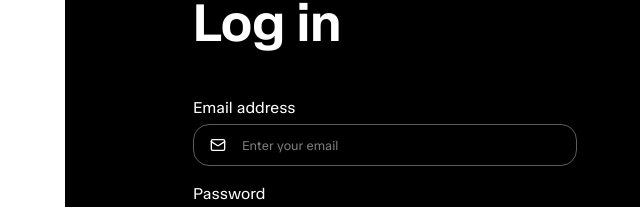
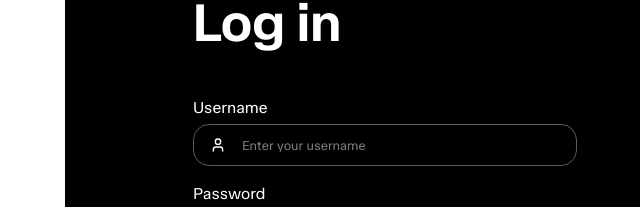
Before and after one commit to JoseBarron12/admin-dashboard, a React (Vite) app: page / in a window 1280 px wide. Shown: the part 193-400 px from the top of the page, without its empty margins (575-1215 px from the left). Built offline with nearby package versions, Linux system fonts and the light colour scheme.

Commit message:
fix: login with username replace login with email
API utilise username look up without option for
an email login feature. Login page follow API
endpoint demands for login functionality.

```diff
--- a/src/components/Login.jsx
+++ b/src/components/Login.jsx
@@ -1,7 +1,9 @@
 import { Link } from "react-router"
 import styles from "../style/Login.module.css"
-import { Mail,Lock } from "lucide-react"
+import {Lock, User } from "lucide-react"
+
 export function Login({}) {
+
     return (
         <main className={styles.login}>
             <aside>
@@ -14,11 +16,11 @@ export function Login({}) {
                         <fieldset className={styles.credentials}>
                             <div className={styles.formInput}>
                                 <label htmlFor="user-name">
-                                    Email address
+                                    Username
                                 </label>
                                 <div>
-                                    <Mail className={styles.formIcon}></Mail>
-                                    <input className={styles.loginInput} type="text" name="user-name" id="user-name" placeholder="Enter your email" />
+                                    <User className={styles.formIcon}></User>
+                                    <input className={styles.loginInput} type="text" name="username" id="username" placeholder="Enter your username" />
                                 </div>
                             </div>
                             <div className={styles.formInput}>
```
